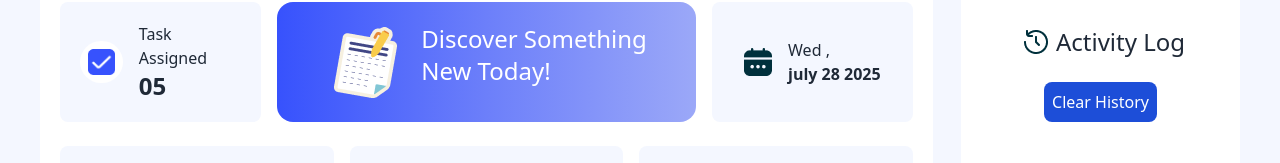
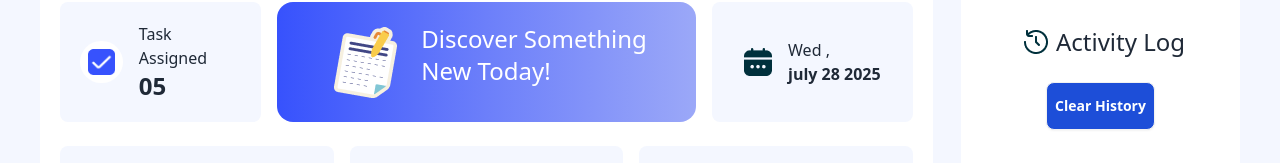
Before and after one commit to TIMIT75E/assigment-5, a plain HTML site: page index.html in a window 1280 px wide. Shown: the part 146-309 px from the top of the page. Drawn offline with nearby package versions, Linux system fonts and the light colour scheme.

Commit message:
fix some issue

```diff
--- a/index.html
+++ b/index.html
@@ -177,7 +177,7 @@
                         <img class="p-2" src="assets/activity.png" alt="" />
                         <p class="text-2xl">Activity Log</p>
                     </div>
-                    <button class="bg-blue-700 text-white p-2 rounded-lg w-50">Clear History</button>
+                    <button class="bg-blue-700 text-white p-2 rounded-lg w-50 btn ">Clear History</button>
                 </div>
             </div>
         </section>
```
